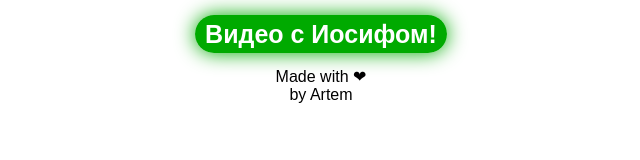
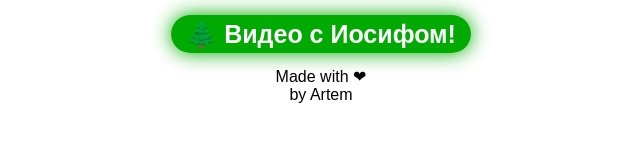
Before and after one commit to artemv130/iosya_tygoserya, a plain HTML site: page index.html in a window 1280 px wide. Shown: the whole page, without its empty margins (319-959 px from the left). Drawn offline with Linux system fonts and the light colour scheme.

Commit message:
Update index.html

```diff
--- a/index.html
+++ b/index.html
@@ -17,7 +17,7 @@
       text-decoration: none;
       color: #fff;
       background: #0a0;
-      padding: 5px 10px;
+      padding: 5px 15px;
       border: none;
       border-radius: 20px;
       box-shadow: 0 0 20px #0a0;
@@ -33,7 +33,7 @@
     }
   </style>
 <body>
-  <a href="https://www.xvideos.com/video54769681/esg005_funsizeboys-fsb0019-gay-size-difference-microphilia-hd_1080p.mp4">Видео с Иосифом!</a>
+  <a href="https://www.xvideos.com/video54769681/esg005_funsizeboys-fsb0019-gay-size-difference-microphilia-hd_1080p.mp4">🌲 Видео с Иосифом!</a>
 <br><br><span>Made with ❤</span><br> <span>by Artem</span>
   </body>
 </html>
```
